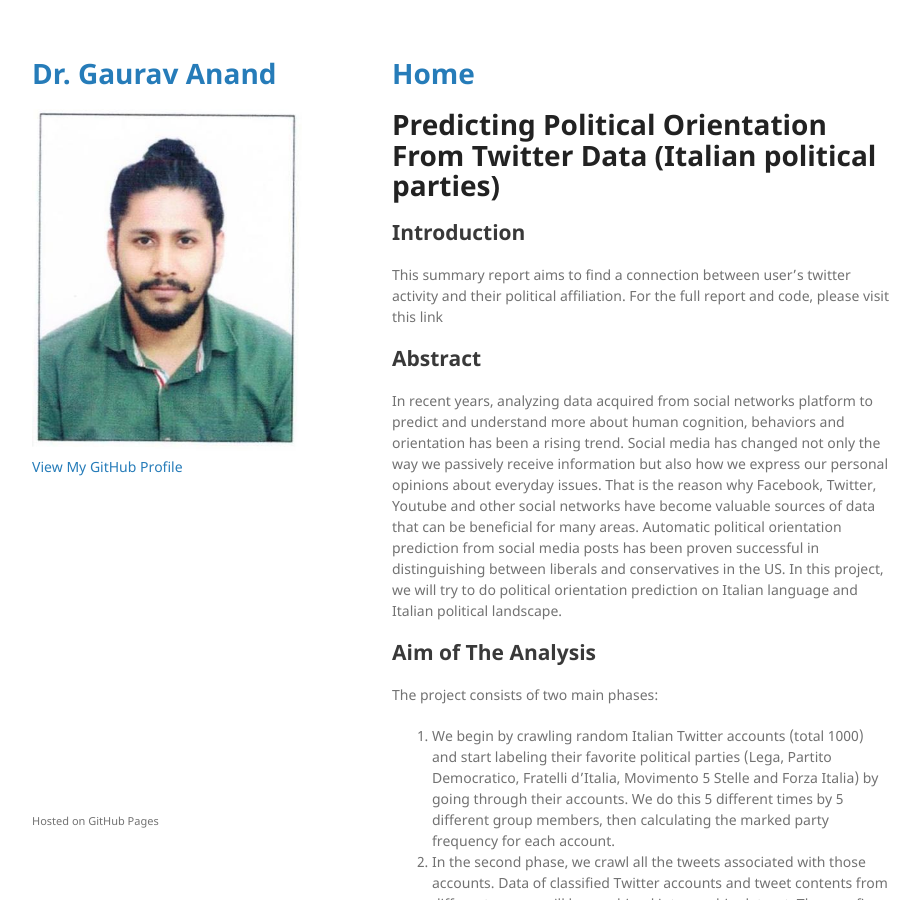
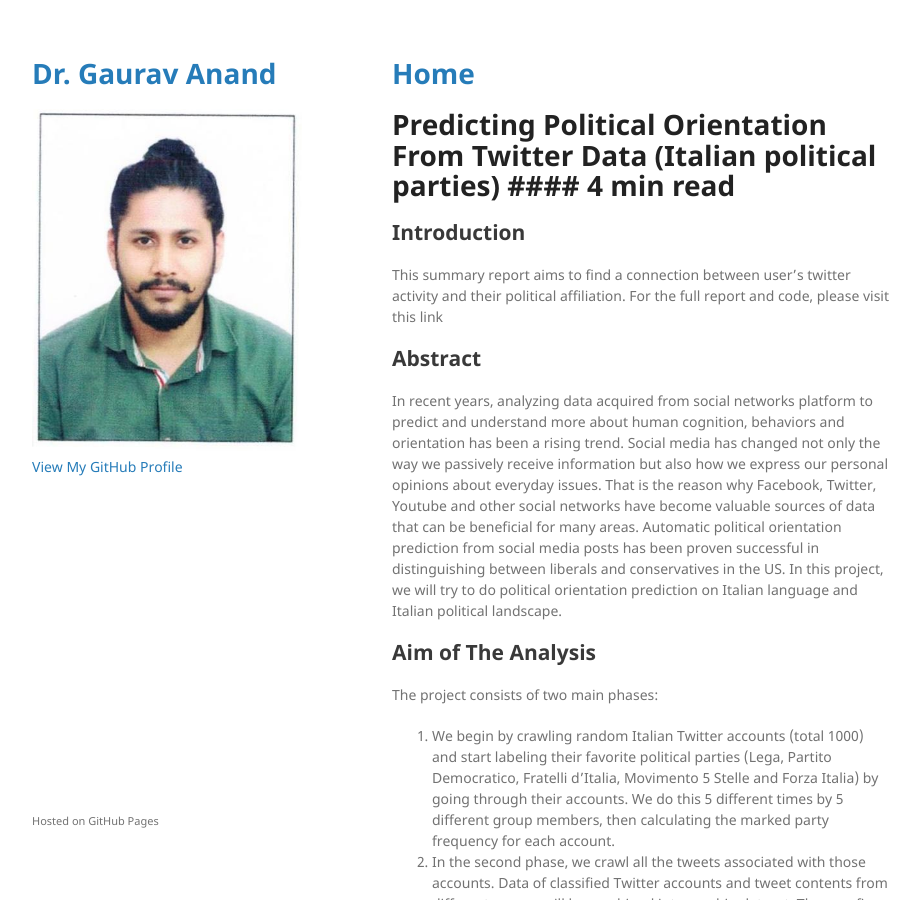
Before and after one commit to anandgrv/anandgrv.github.io, a Jekyll site: the page built from twitter.md, in a window 1280 px wide and 900 px high. Shown: the whole window, without its empty margins (178-1098 px from the left). Built offline with Jekyll 4.4.1, drawn with Linux system fonts in a browser that asks for light colours; our own code applies the rules of GitHub Pages for plain Markdown files.

Commit message:
Update twitter.md

```diff
--- a/twitter.md
+++ b/twitter.md
@@ -4,7 +4,7 @@ layout: default
 
 # [Home](https://grvanand001.github.io/)
 
-# Predicting Political Orientation From Twitter Data (Italian political parties)
+# Predicting Political Orientation From Twitter Data (Italian political parties) #### 4 min read
 
 ## Introduction
 This summary report aims to find a connection between user's twitter activity and their political affiliation. For the full report and code, please visit this link
```
